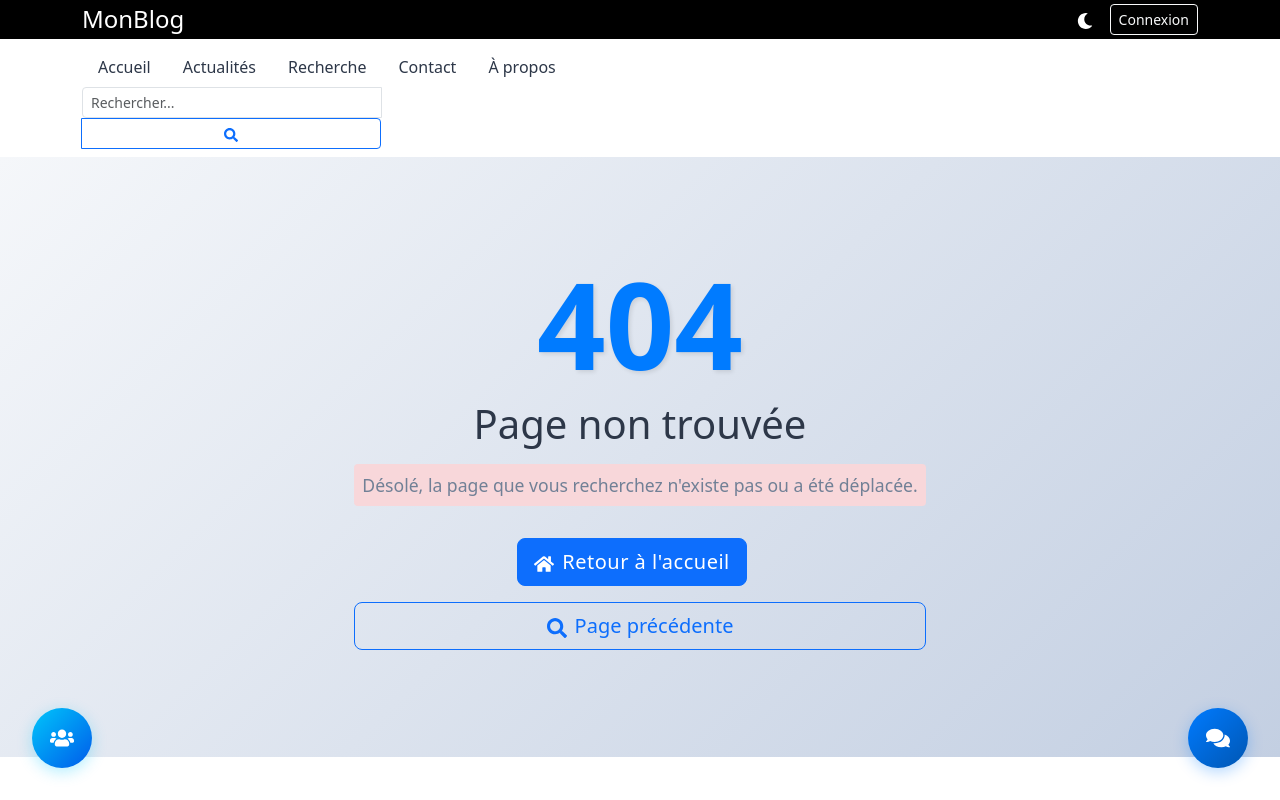
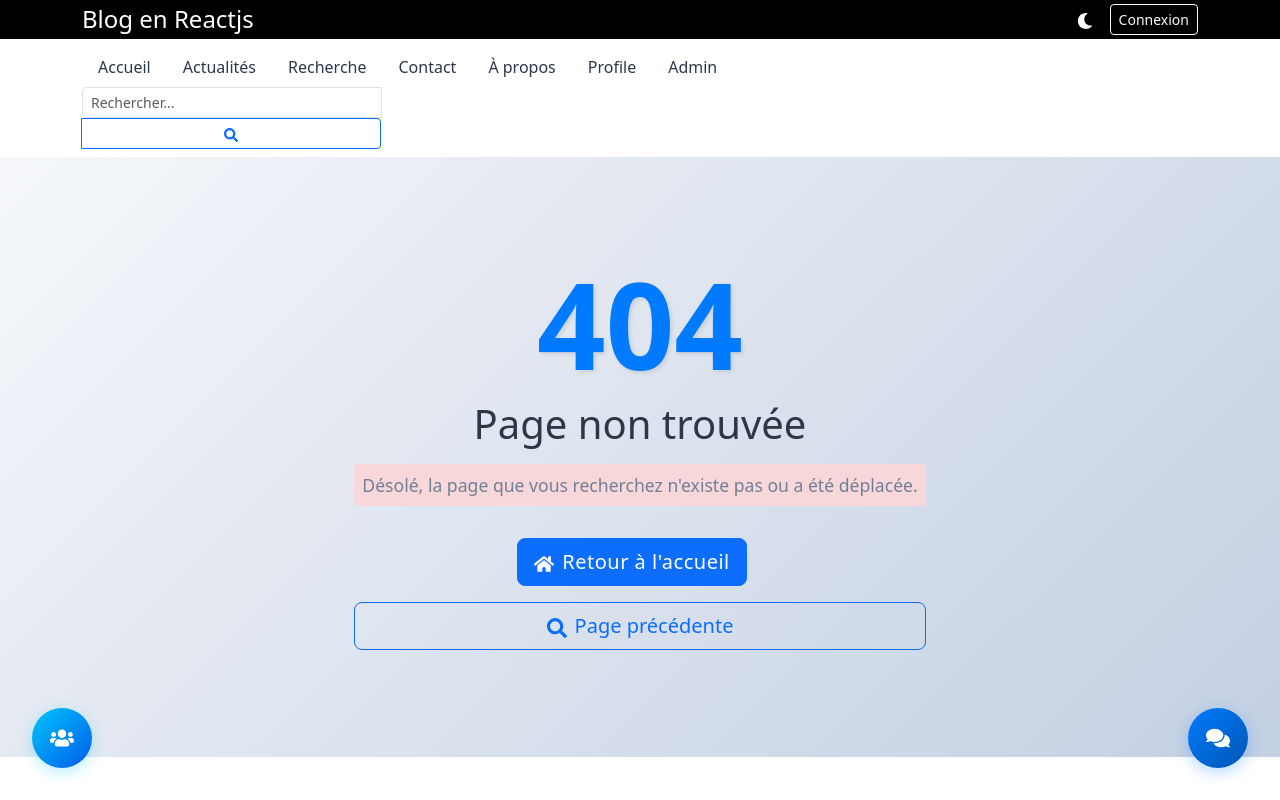
Before and after one commit to Alphonse243/blog-reactjs-front, a React (Create React App) app: page /settings in a window 1280 px wide. Shown: the top 800 px of the page. Built offline with nearby package versions, Linux system fonts and the light colour scheme.

Commit message:
Update language and branding in HTML and manifest; enhance Navbar with new menu items

```diff
--- a/public/index.html
+++ b/public/index.html
@@ -1,5 +1,5 @@
 <!DOCTYPE html>
-<html lang="en">
+<html lang="fr">
   <head>
     <meta charset="utf-8" />
     <link rel="icon" href="%PUBLIC_URL%/favicon.ico" />
@@ -9,7 +9,7 @@
       name="description"
       content="Web site created using create-react-app"
     />
-    <link rel="apple-touch-icon" href="%PUBLIC_URL%/logo192.png" />
+    <link rel="apple-touch-icon" href="%PUBLIC_URL%/logo512.png" />
     <!--
       manifest.json provides metadata used when your web app is installed on a
       user's mobile device or desktop. See https://developers.google.com/web/fundamentals/web-app-manifest/
@@ -24,7 +24,7 @@
       work correctly both with client-side routing and a non-root public URL.
       Learn how to configure a non-root public URL by running `npm run build`.
     -->
-    <title>React App</title>
+    <title>Blog en Reactjs</title>
   </head>
   <body>
     <noscript>You need to enable JavaScript to run this app.</noscript>
--- a/src/components/Navbar.jsx
+++ b/src/components/Navbar.jsx
@@ -28,7 +28,9 @@ const Navbar = () => {
     { name: 'Actualités', path: '/actualites', icon: 'FaNewspaper' },
     { name: 'Recherche', path: '/search', icon: 'FaSearch' },
     { name: 'Contact', path: '/contact', icon: 'FaEnvelope' },
-    { name: 'À propos', path: '/about', icon: 'FaInfoCircle' }
+    { name: 'À propos', path: '/about', icon: 'FaInfoCircle' },
+    { name: 'Profile', path: '/profile', icon: 'FaUserCircle' },
+    { name: 'Admin', path: '/dashboard', icon: 'FaUserCircle' }
   ];
 
   const userMenuItems = [
@@ -83,7 +85,7 @@ const Navbar = () => {
         <div className="container d-flex justify-content-between align-items-center">
           <div className="d-flex align-items-center">
             <Link to="/" className="text-white text-decoration-none">
-              <h1 className="h4 m-0">MonBlog</h1>
+              <h1 className="h4 m-0">Blog en Reactjs</h1>
             </Link>
           </div>
           <div className="d-flex align-items-center gap-3">
```
Also changed, not shown: public/manifest.json.
